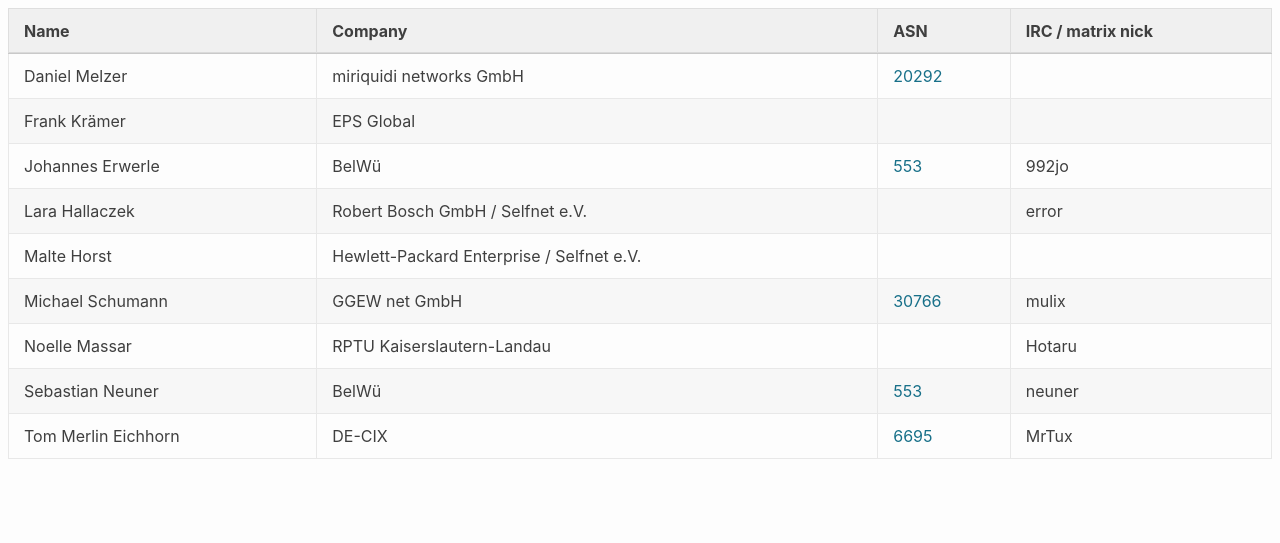
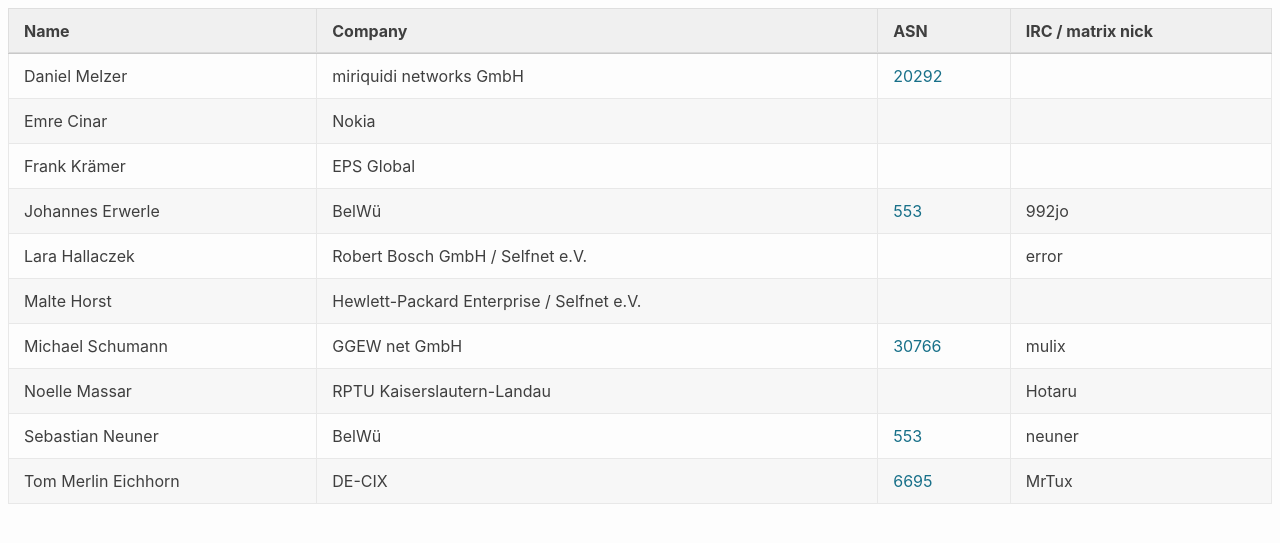
Before and after one commit to denog/pretix-attendeelist, a Jekyll site: the page built from denogmeetup25-06/index.markdown, in a window 1280 px wide. Shown: the top 543 px of the page. Built offline with Jekyll 4.4.1, drawn with Linux system fonts in a browser that asks for light colours.

Commit message:
Latest data: Fri May 23 08:51:07 UTC 2025

```diff
--- a/_data/attendees_denogmeetup25-06.json
+++ b/_data/attendees_denogmeetup25-06.json
@@ -4,6 +4,12 @@
     "company": "miriquidi networks GmbH",
     "irc": null,
     "asn": "20292"
+  },
+  {
+    "name": "Emre Cinar",
+    "company": "Nokia",
+    "irc": null,
+    "asn": null
   },
   {
     "name": "Frank Krämer",
```
